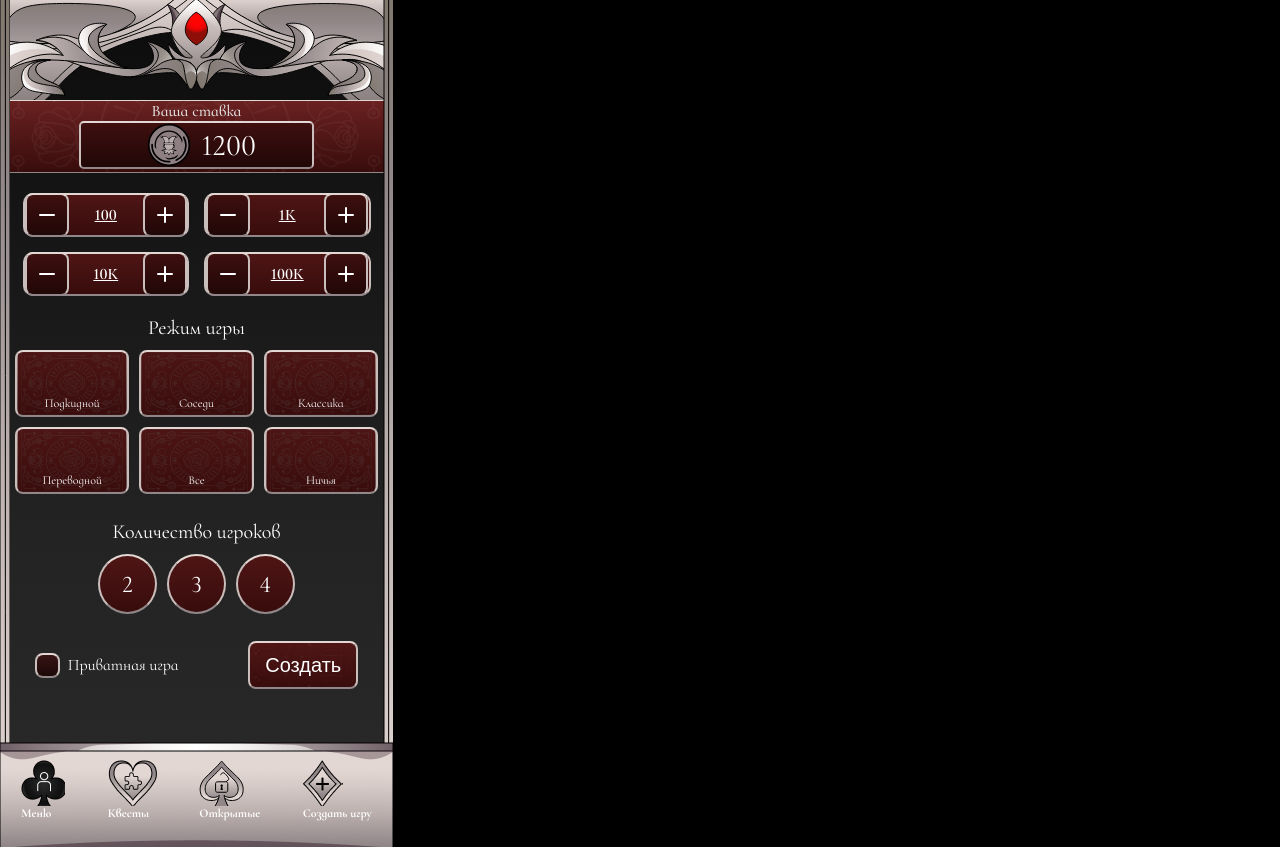
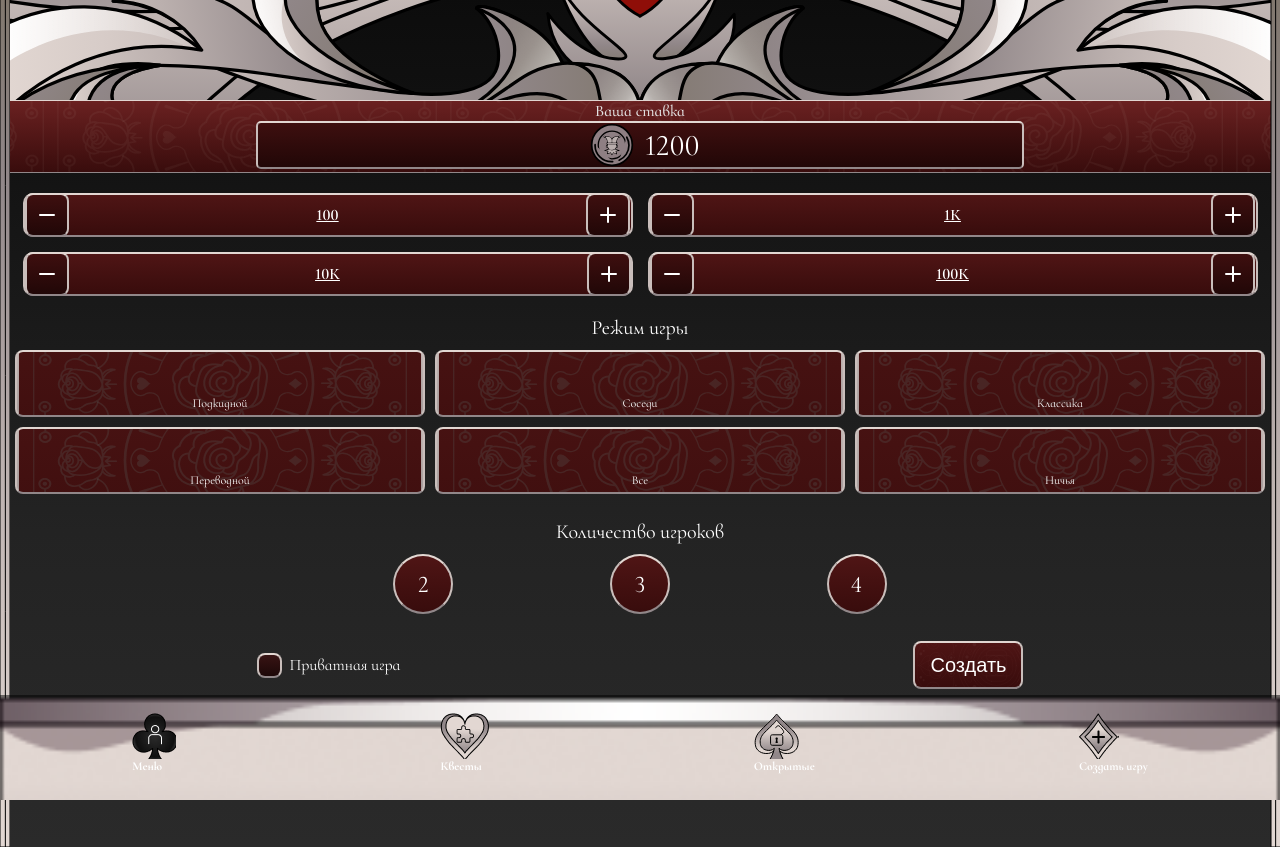
Before and after one commit to tashkulov/fool_card_frontend_react-, a React (Vite) app: page /newGame in a window 1280 px wide. Built offline with nearby package versions, Linux system fonts and the light colour scheme.

Commit message:
finaly made it

```diff
--- a/src/app/components/Footer/Footer.css
+++ b/src/app/components/Footer/Footer.css
@@ -4,7 +4,7 @@
     flex-direction: row;
     justify-content: space-around;
     align-items: center;
-    position: absolute;
+    position: fixed;
     z-index: 100;
     width: 100%;
     height: 105px;
--- a/src/app/pages/home-page/home-page.css
+++ b/src/app/pages/home-page/home-page.css
@@ -2,8 +2,8 @@
     display: flex;
     flex-direction: column;
     align-items: center;
-    height: 852px;
-    width: 393px;
+    min-height: 100dvh;
+    min-width: 100dvw;
 
     background-image: url("./images/main-page-bg.png");
     background-repeat: no-repeat;
--- a/src/app/pages/kwesty/Kvesty.css
+++ b/src/app/pages/kwesty/Kvesty.css
@@ -6,6 +6,8 @@
     gap: 20px;
     margin: 0;
     padding: 0;
+    min-width: 100dvw;
+    min-height: 100dvh;
 }
 
 .kvesty-list {
--- a/src/app/pages/new-game/new-game.css
+++ b/src/app/pages/new-game/new-game.css
@@ -13,8 +13,8 @@ body {
 }
 
 .main-wrapp {
-    max-width: 500px;
-    min-height: 100%;
+    min-width: 100dvw;
+    min-height: 100dvh;
     background: linear-gradient(0.00deg, rgb(42, 42, 42), rgb(35, 35, 35) 37%, rgb(15, 15, 15) 91%, rgb(12, 12, 12) 100%);
 }
 
@@ -502,7 +502,8 @@ body {
 }
 
 .header-illustration-img {
-    width: 393px;
+    object-fit: cover;
+    min-width: 100dvw;
     height: 125px;
     z-index: 30;
 }
@@ -821,6 +822,7 @@ section {
 
 .col-igrok-blocks {
     display: flex;
+    justify-content: space-around;
     width: 50%;
     margin: 0 auto;
     gap: 10px;
```
